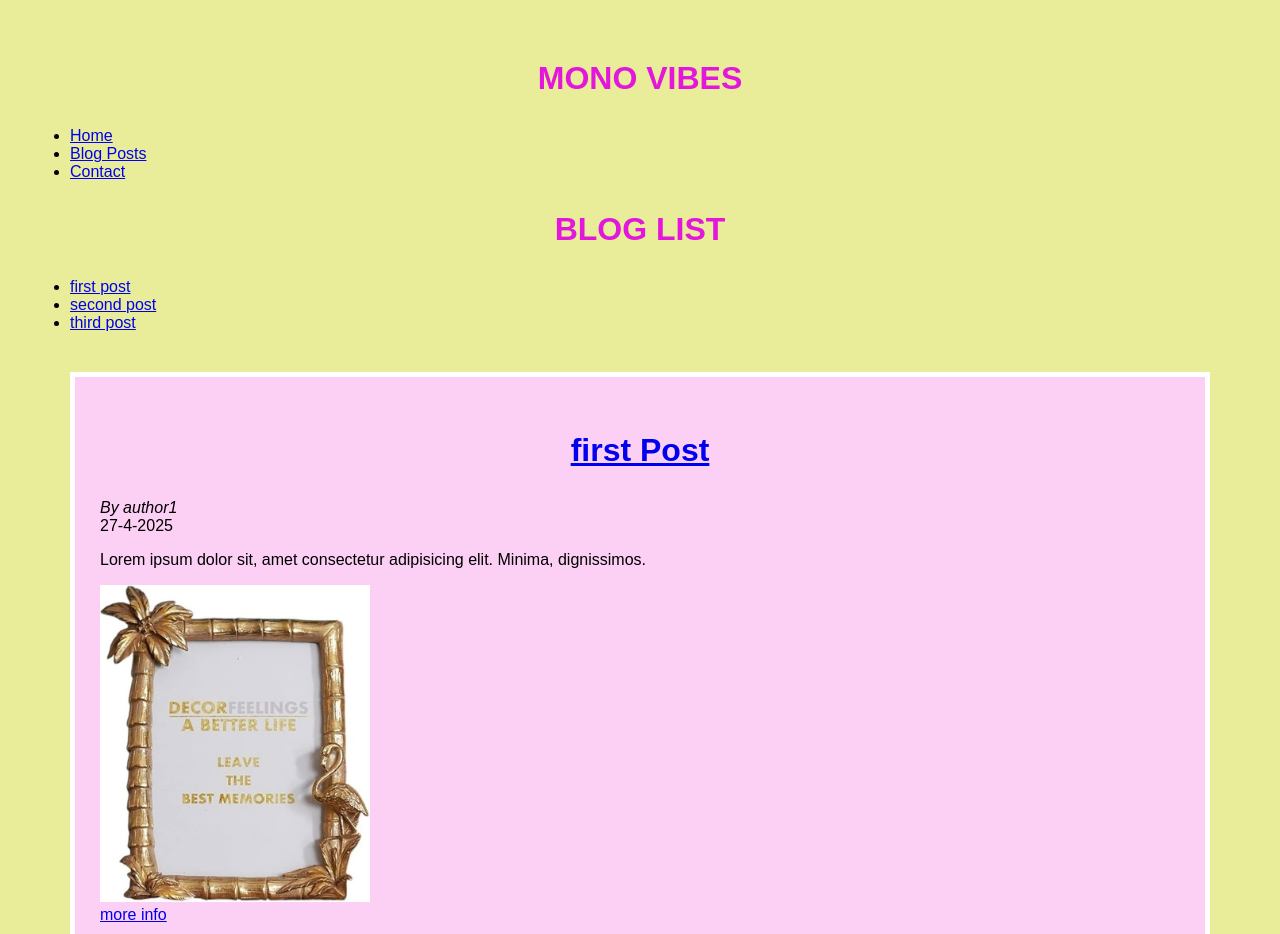
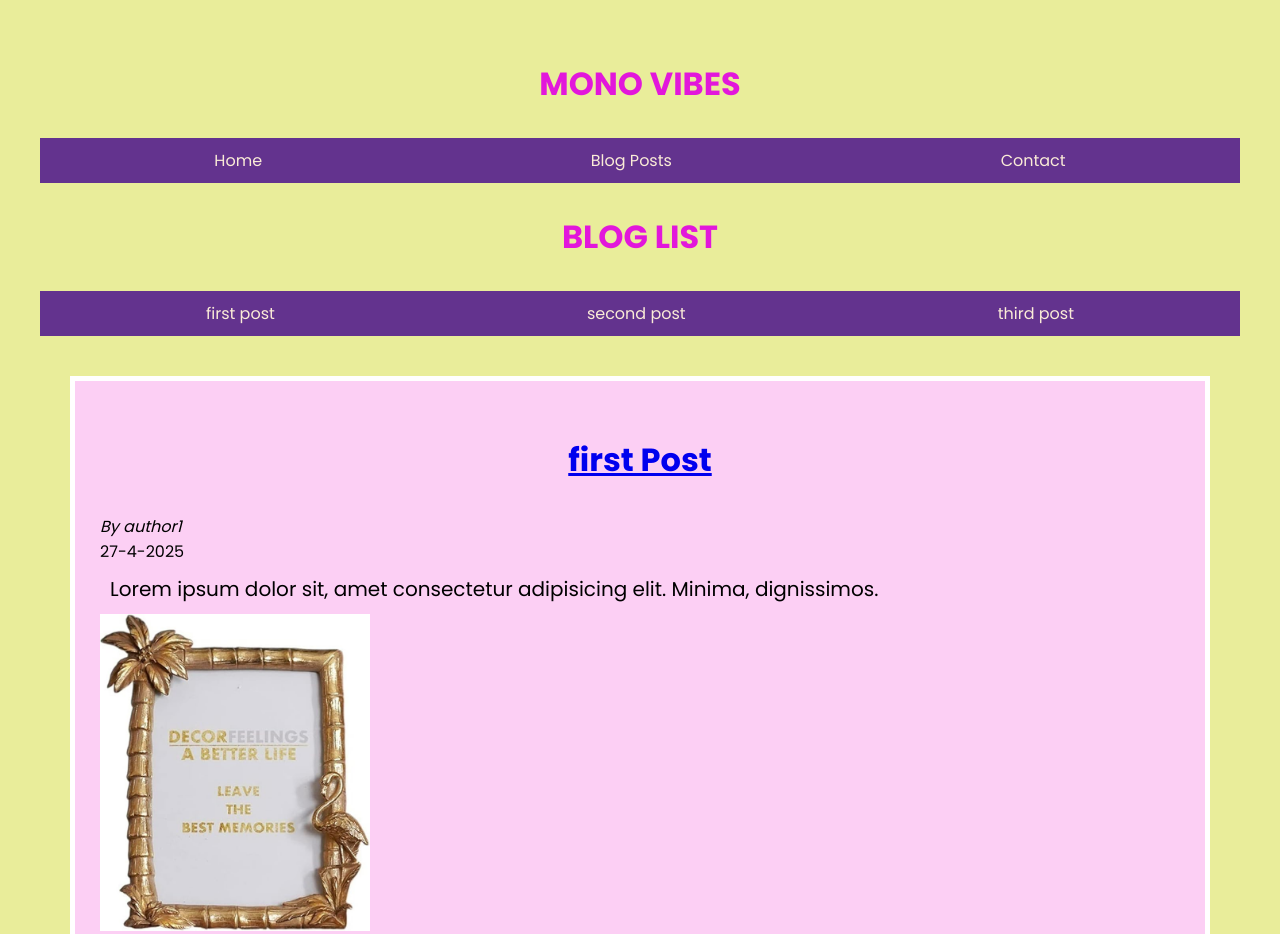
Before and after one commit to lobnaelemary/html-1, a plain HTML site: page blog.html in a window 1280 px wide. Shown: the top 934 px of the page. Drawn offline with Linux system fonts and the light colour scheme.

Commit message:
second task in css

```diff
--- a/blog.html
+++ b/blog.html
@@ -6,6 +6,7 @@
     <meta name="viewport" content="width=device-width, initial-scale=1.0">
     <title> MONO VIBES </title>
     <link rel="stylesheet" href="style.css">
+
 </head>
 
 <body>
@@ -15,7 +16,7 @@
         <nav>
             <ul>
                 <li> <a href="index.html"> Home </a> </li>
-                <li> <a href="posts.html"> Blog Posts </a> </li>
+                <li> <a href="blog.html"> Blog Posts </a> </li>
                 <li> <a href="contact.html"> Contact </a> </li>
             </ul>
         </nav>
@@ -30,7 +31,7 @@
         </nav>
     </header>
 
-    <section>
+    <section class="blog-list" >
 
             <article id="first-post" class="blog-detail">
                 <h1> <a href="a.html"> first Post </a></h1>
@@ -81,7 +82,6 @@
                         <li> ccc </li>
                     </ol>
             </article>
-
      </section>
 
     <footer>
--- a/style.css
+++ b/style.css
@@ -1,13 +1,16 @@
+@import url('https://fonts.googleapis.com/css2?family=Poppins:wght@400;600;700&display=swap');
 
 * {
     box-sizing: border-box;
   }
 
   body {
-    font-family: Arial, sans-serif;
+    font-family:"Poppins", sans-serif;
     background-color: #e9ed9a;
     margin: 10px;
     padding: 20px;
+    line-height: normal;
+    text-align: initial;
   }
 
   h1 {
@@ -16,6 +19,7 @@
     text-align: center;
     padding: 10px;
     margin: 20px;
+    line-height: normal;
   }
 
   h2 {
@@ -24,6 +28,7 @@
     text-align: left;
     padding: 10px;
     margin: 15px;
+    line-height: normal;
   }
 
   .blog-detail {
@@ -32,3 +37,39 @@
     margin: 40px;
     background-color: #fccff4;
   }
+
+  p {
+    font-size: 20px;
+    margin: 10px;
+    line-height:normal;
+  }
+
+  nav ul {
+    display: flex;
+    justify-content: space-around;
+    list-style: none;
+    padding: 10px;
+    margin: 10px;
+    background-color:rgb(99, 51, 142);
+  }
+
+  nav ul li a {
+    text-decoration: none;
+    color:antiquewhite;
+    padding: 10px;
+  }
+
+  @media (max-width: 768px) {
+    section {
+      flex-direction: column;
+    }
+  }
+
+  .blog-list {
+    flex: 1;
+    min-width: 250px;
+  }
+  .blog-detail {
+    flex: 3;
+    min-width: 300px;
+  }
```
Also changed, not shown: index.html (+1 -1 lines).
